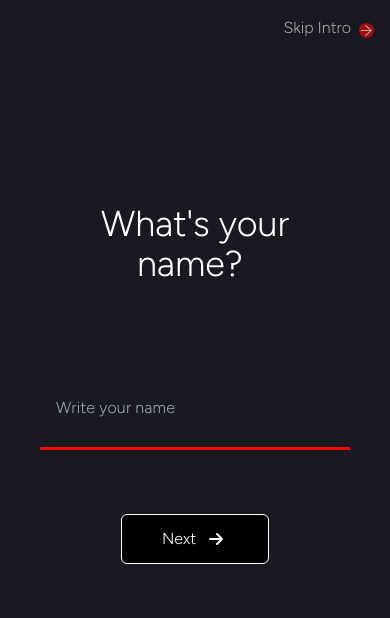
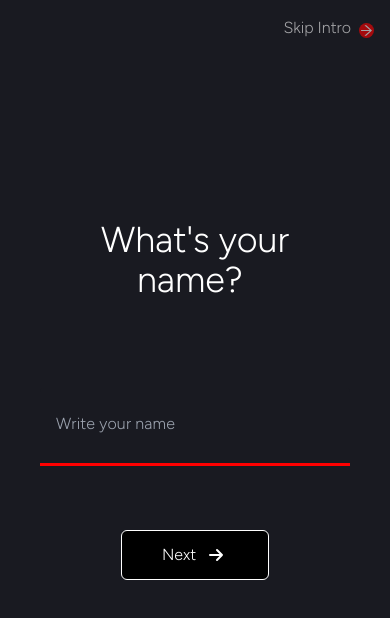
Before and after one commit to hayleyiscoding/my-portfolio, a React (Vite) app: page / in a window 390 px wide. Shown: the top 618 px of the page. Built offline with nearby package versions, Linux system fonts and the light colour scheme; no server answers.

Commit message:
edit padding in intro

```diff
--- a/src/components/Greeting.jsx
+++ b/src/components/Greeting.jsx
@@ -63,7 +63,7 @@ const Greeting = (props) => {
                         )
                         .pauseFor(1500)
                         .typeString(
-                          " I used a bunch of tech to make it a reality - Javascript array and string methods, React hooks such as useEffect, useRef and useNavigate, CSS grid and positioning methods using Tailwind CSS, data fetching using axios and GraphQL, libraries such as email.js and animate.css, neumorphic design concepts and more..."
+                          " I used a bunch of tech to make it a reality - Javascript array methods, React hooks such as useEffect and useRef, CSS grid and positioning methods using Tailwind CSS, data fetching using GraphQL, libraries such as email.js, neumorphic design concepts and more..."
                         )
                         .pauseFor(2000)
                         .typeString(
--- a/src/components/Intro.jsx
+++ b/src/components/Intro.jsx
@@ -38,7 +38,7 @@ const Intro = () => {
         </Link>
       )}
 
-      <div className="bg-custom-black p-6 md:p-40 pb-[5rem] pt-16 md:pb-0">
+      <div className="bg-custom-black p-6 md:p-40 pb-[5rem] pt-20 md:pb-0">
         {!finalName ? (
           <div className="bg-custom-black text-white text-center pt-20 ">
             <h1 className="text-4xl font-extralight text-white sm:text-6xl xl:text-8xl pb-2 w-full max-w-7xl">
```
